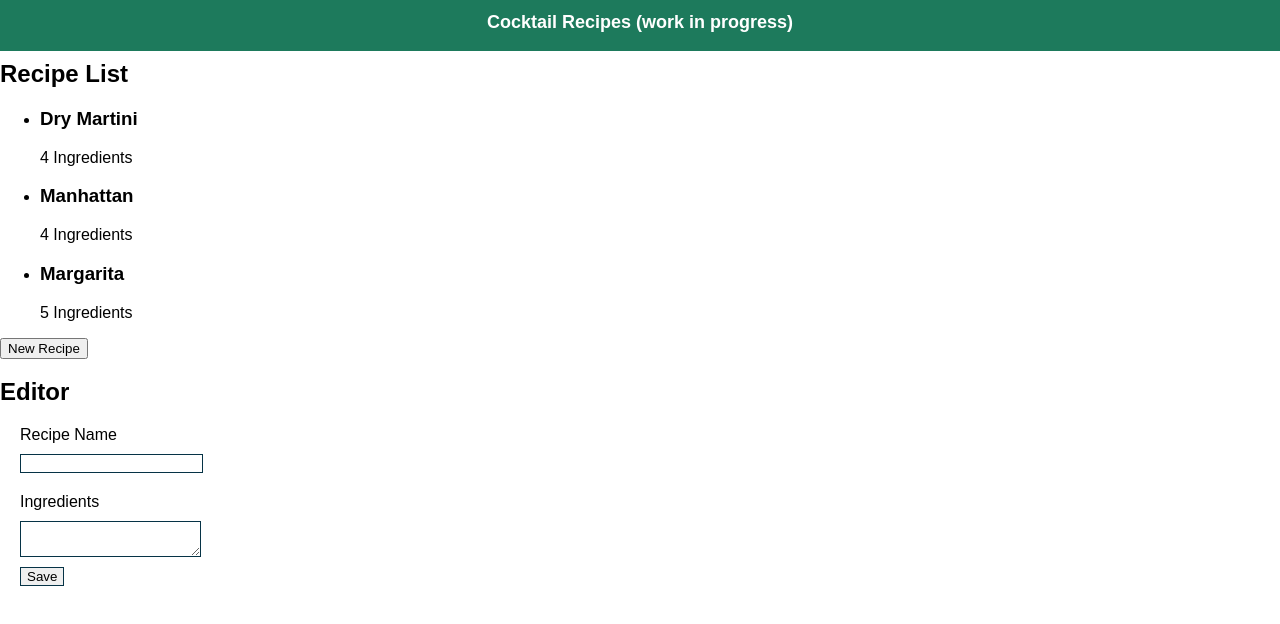
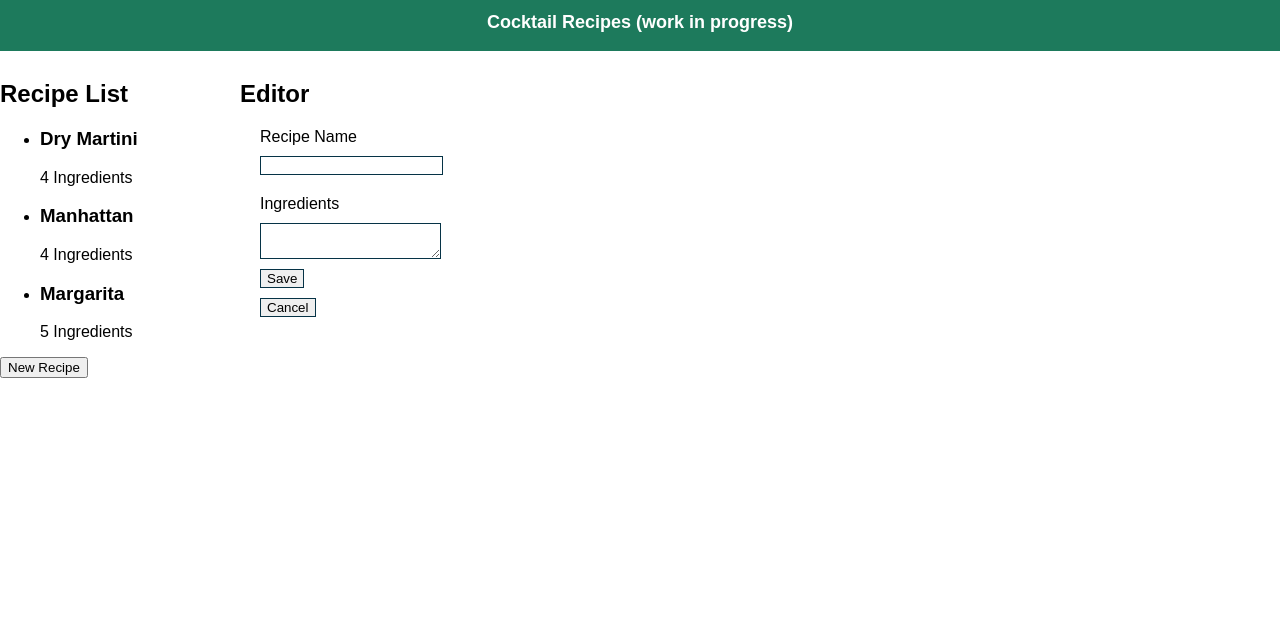
Before and after one commit to bwyan/fcc-recipe, a React app: page / in a window 1280 px wide. Both pictures are taken after a click on the button "New Recipe". Shown: the top 624 px of the page. Built offline with nearby package versions, Linux system fonts and the light colour scheme.

Commit message:
Adjust styling and layout.

```diff
--- a/src/App.scss
+++ b/src/App.scss
@@ -18,14 +18,28 @@ header {
   background-color: $green;
 }
 
+main {
+  margin-top: 60px;
+  display: flex;
+  flex-wrap: wrap;
+}
+
 h1 {
   font-size: 18px;
   color: white;
   vertical-align: center;
 }
 
+.sidebar {
+  min-width: 240px;
+  max-width: 375px;
+}
+
+.content {
+  min-width: 240px;
+}
+
 .recipes {
-  margin-top: 60px;
 }
 
 form {
--- a/src/components/Editor.js
+++ b/src/components/Editor.js
@@ -14,16 +14,20 @@ class Editor extends React.Component {
 				.filter(ingredient => ingredient !== '')
 		}
 
-		console.log(recipe);
-
 		this.props.addRecipe(recipe);
 		this.props.closeEditor();
 		this.recipeForm.reset();
 	}
 
+	handleCancelButton(event) {
+		event.preventDefault();
+
+		this.props.closeEditor();
+	}
+
 	render() {
 		return(
-			<div>
+			<div key={this.props.recipeID}>
 				<h2>Editor</h2>
 				<form ref={input => this.recipeForm = input} onSubmit={(e) => this.handleSubmitButton(e)}>
 					<label htmlFor="recipe-name">
@@ -44,6 +48,7 @@ class Editor extends React.Component {
 						/>
 					</label>
 					<button type="submit">Save</button>
+					<button onClick={(e) => this.handleCancelButton(e)}>Cancel</button>
 				</form>
 			</div>
 		)
```
